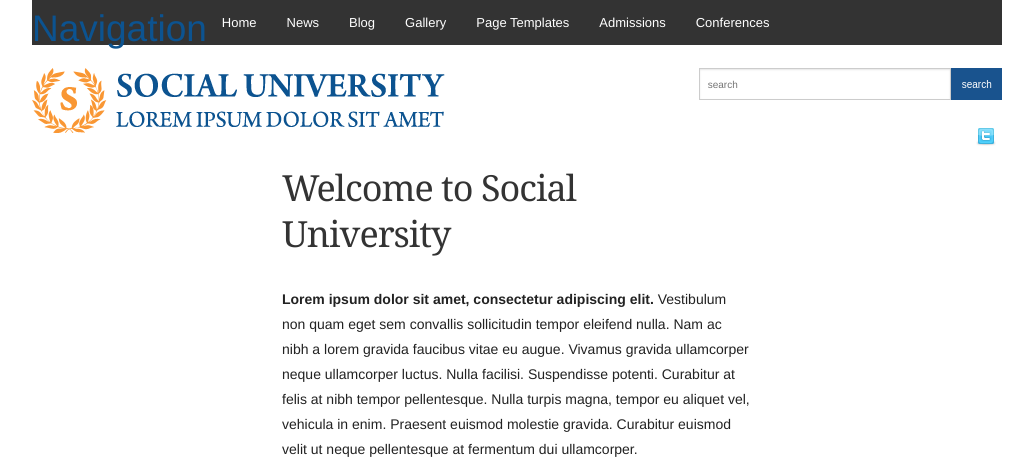
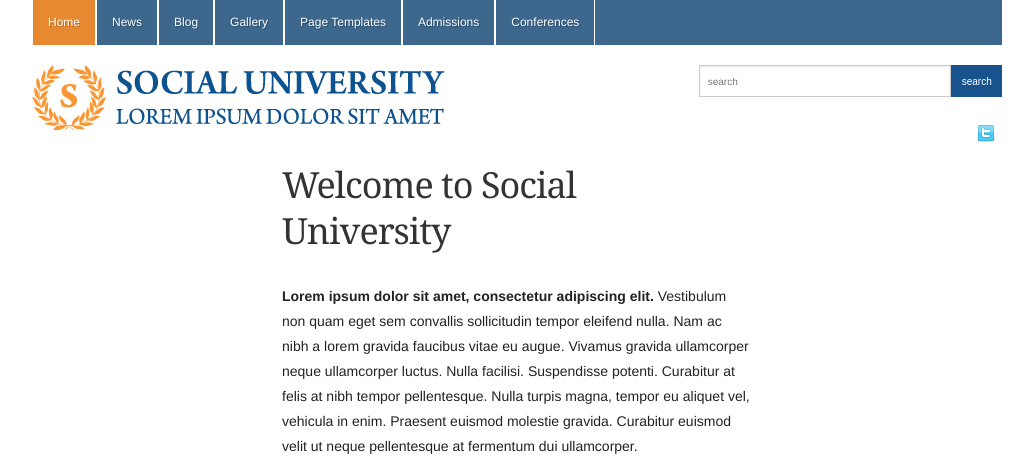
Before and after one commit to adelaossa/academia, a plain HTML site: page index.html in a window 1280 px wide. Shown: the top 459 px of the page, without its empty margins (123-1156 px from the left). Drawn offline with Linux system fonts and the light colour scheme.

Commit message:
Add navigation CSS

```diff
--- a/css/screen.css
+++ b/css/screen.css
@@ -155,3 +155,29 @@ footer .legal{
 footer .legal h2{
   display: none;
 }
+
+#navigation h2{
+  display: none;
+}
+
+#navigation nav {
+  background: #3D678C;
+}
+
+#navigation nav .top-bar-section ul li{
+  border-left: 1px solid white;
+  border-right: 1px solid white;
+}
+
+#navigation nav .top-bar-section ul li a{
+  background: #3D678C;
+  color: white;
+  font-size: 12px;
+  text-shadow: #264c6c 1px 1px 0;
+}
+
+#navigation nav .top-bar-section ul li a.active{
+  background: #E78931;
+  color: white;
+  text-shadow: #b86d21 1px 1px 0;
+}
```
